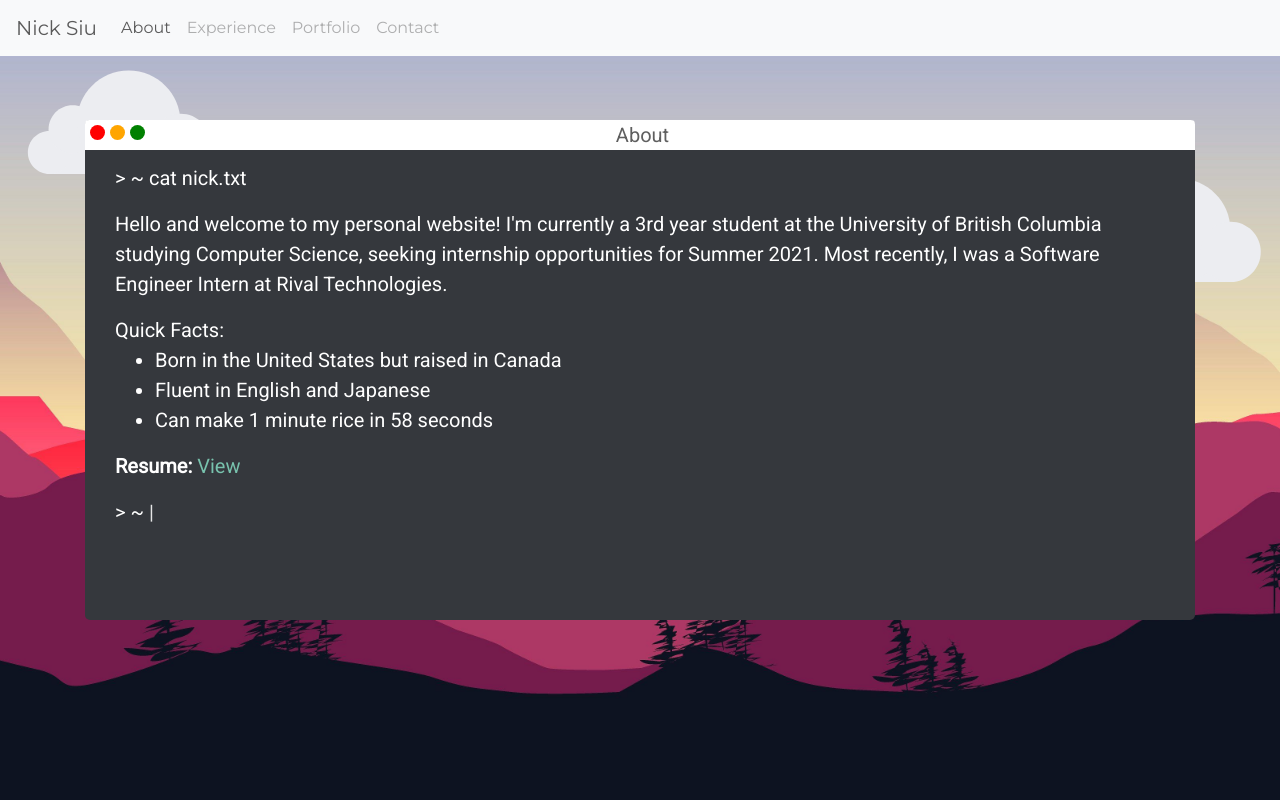
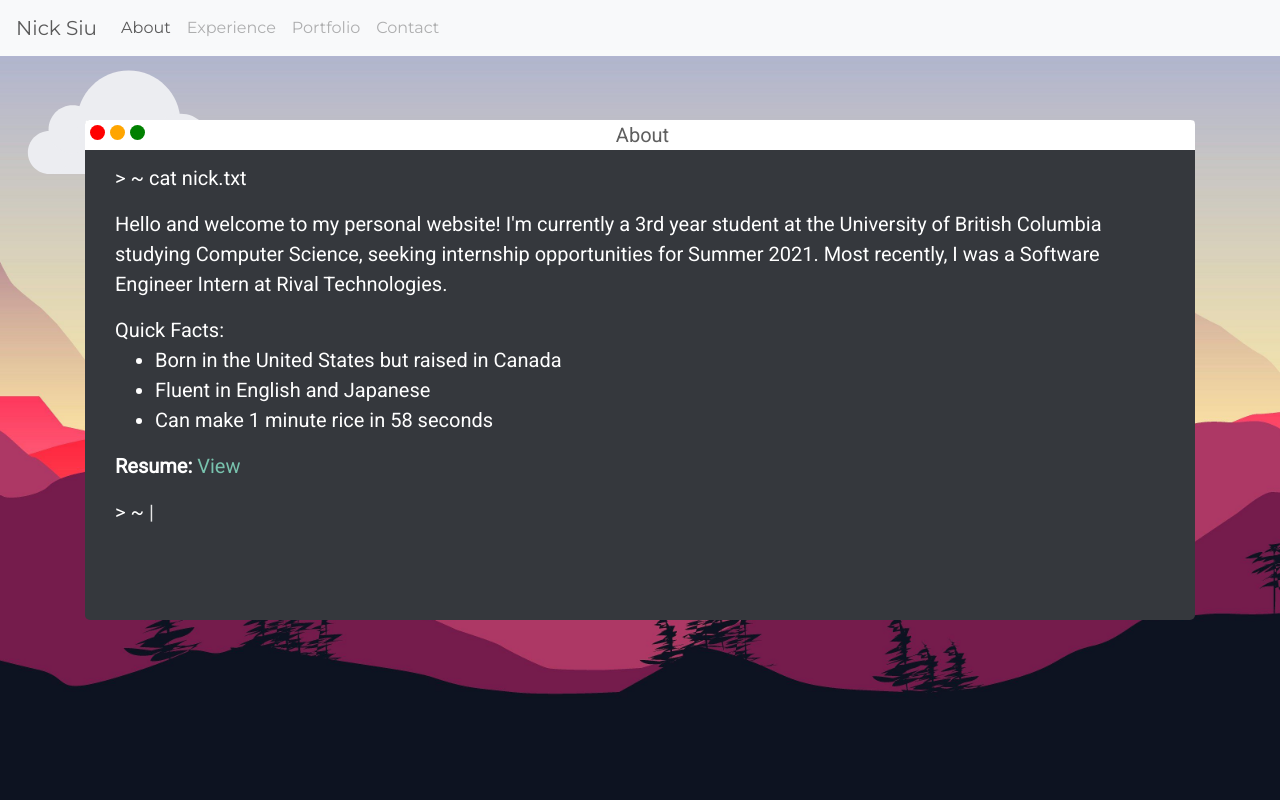
Before and after one commit to nksiu/nick-siu-personal, a React (Create React App) app: page / in a window 1280 px wide. Shown: the top 800 px of the page. Built offline with nearby package versions, Linux system fonts and the light colour scheme.

Commit message:
fade clouds

```diff
--- a/src/components/About/index.js
+++ b/src/components/About/index.js
@@ -46,6 +46,7 @@ const About = () => {
       <SEO page="about"/>
       <div className="full-height">
         <CloudWrapperSC className="sub">
+          <Fade right duration={1500}>
             <div className="cloud-left">
               <Lottie
                 options={defaultOptions}
@@ -53,6 +54,8 @@ const About = () => {
                 width={200}
               />
             </div>
+          </Fade>
+          <Fade left duration={1500}>
             <div className="cloud-right">
               <Lottie
                 options={defaultOptions}
@@ -60,6 +63,7 @@ const About = () => {
                 width={200}
               />
             </div>
+          </Fade>
         </CloudWrapperSC>
         <Fade right>
           <Terminal header={"About"} command={INTRO_COMMAND} body={INTRO_TEXT}/>
```
Lines whose indentation alone changed are shown as unchanged.
